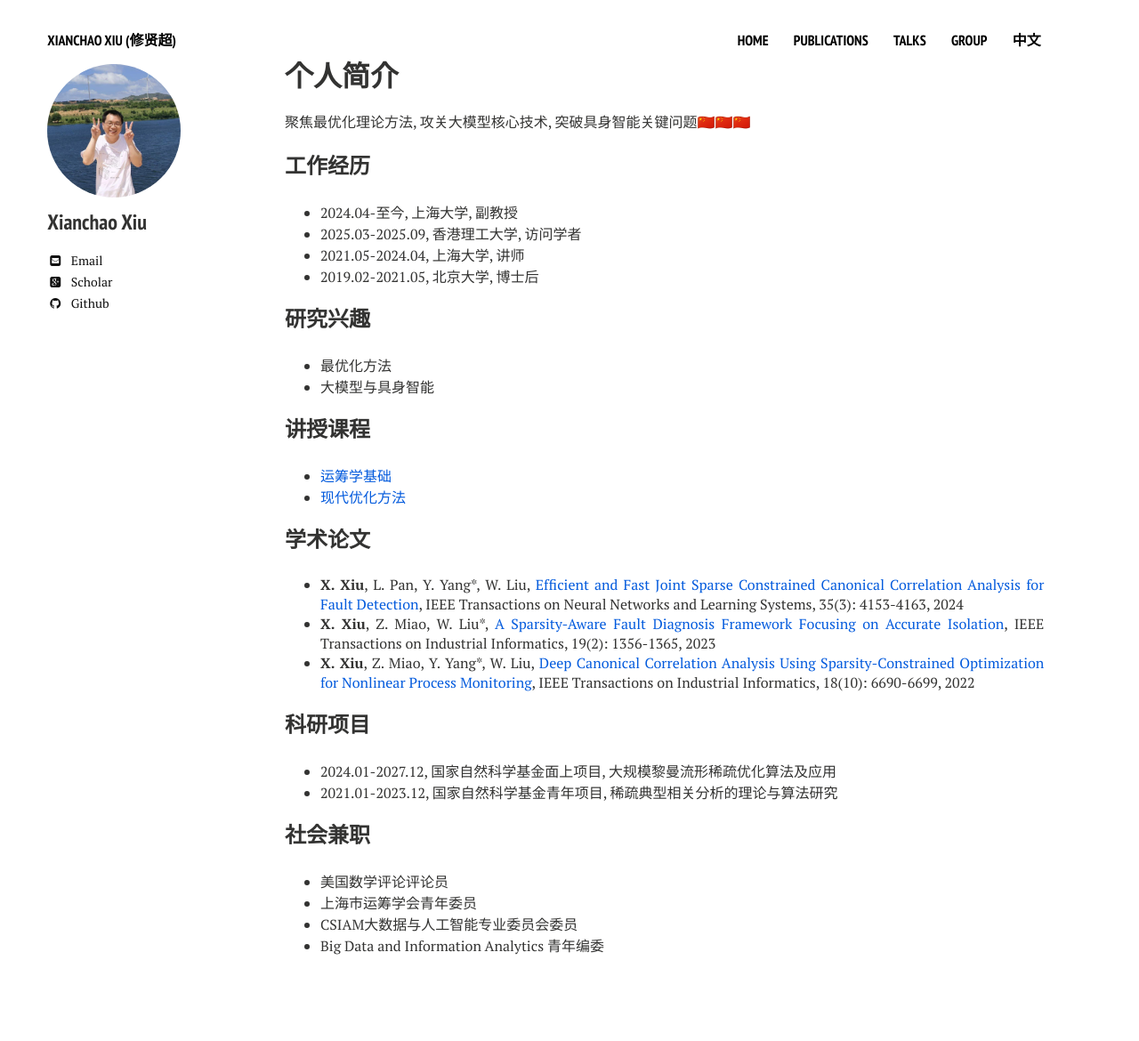
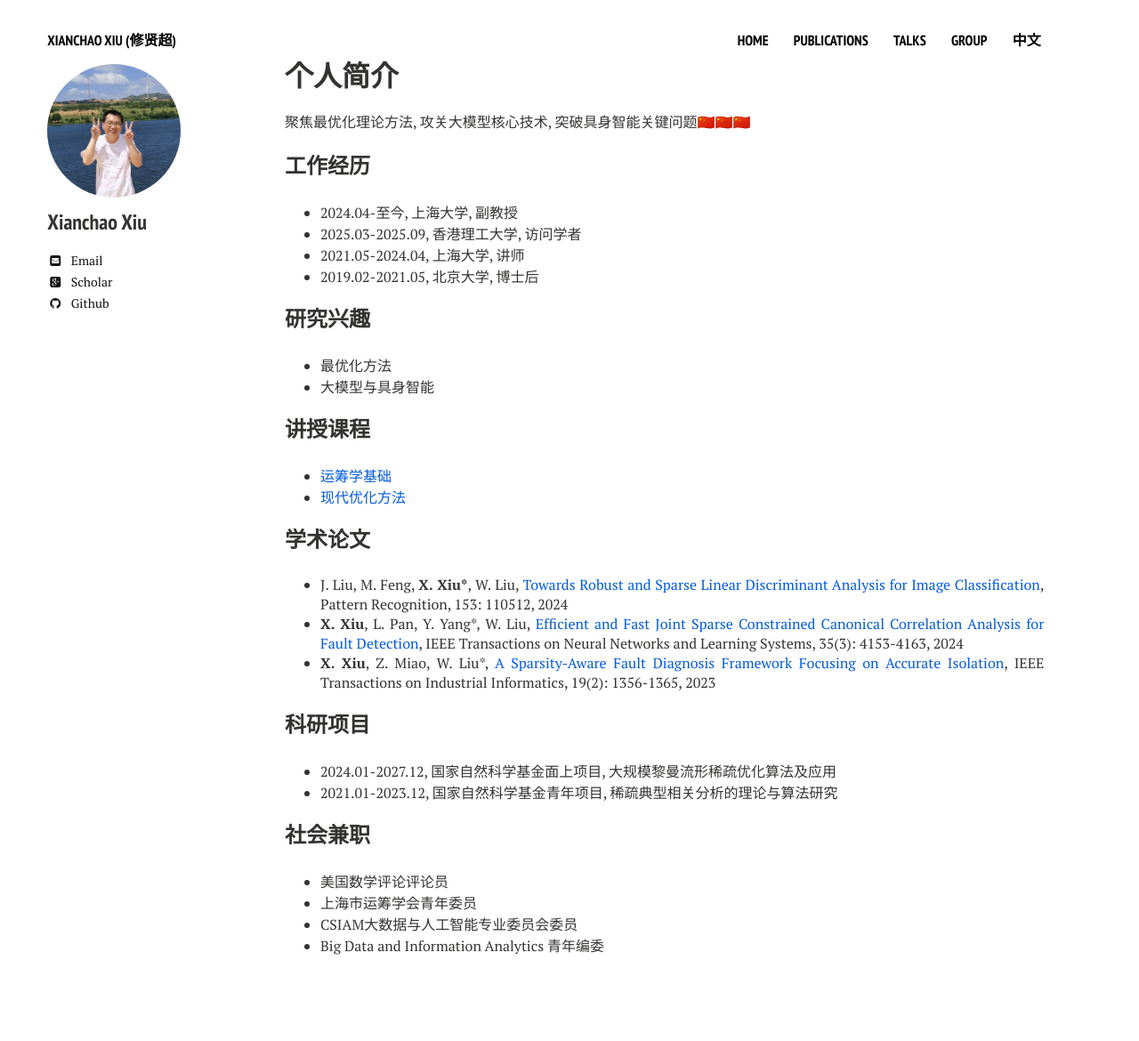
Before and after one commit to xianchaoxiu/xianchaoxiu.github.io, a Jekyll site: the page built from chinese/index.md, in a window 1280 px wide. Shown: the whole page at 89% size. Built offline with Jekyll 4.4.1, drawn with Linux system fonts in a browser that asks for light colours; nearby versions of some CDN libraries.

Commit message:
Update index.md

```diff
--- a/chinese/index.md
+++ b/chinese/index.md
@@ -29,10 +29,9 @@ share: false
 
 
 ### 学术论文
+* J. Liu, M. Feng, <b>X. Xiu*</b>, W. Liu, <a href="https://doi.org/10.1016/j.patcog.2024.110512" class="textlink" target="_blank">Towards Robust and Sparse Linear Discriminant Analysis for Image Classification</a>, Pattern Recognition, 153: 110512, 2024
 * <b>X. Xiu</b>, L. Pan, Y. Yang*, W. Liu, <a href="https://ieeexplore.ieee.org/document/9887978" class="textlink" target="_blank">Efficient and Fast Joint Sparse Constrained Canonical Correlation Analysis for Fault Detection</a>, IEEE Transactions on Neural Networks and Learning Systems, 35(3): 4153-4163, 2024
 * <b>X. Xiu</b>, Z. Miao, W. Liu*, <a href="https://ieeexplore.ieee.org/abstract/document/9788040" class="textlink" target="_blank">A Sparsity-Aware Fault Diagnosis Framework Focusing on Accurate Isolation</a>, IEEE Transactions on Industrial Informatics, 19(2): 1356-1365, 2023
-* <b>X. Xiu</b>, Z. Miao, Y. Yang*, W. Liu, <a href="https://ieeexplore.ieee.org/document/9583864" class="textlink" target="_blank">Deep Canonical Correlation Analysis Using Sparsity-Constrained Optimization for Nonlinear Process Monitoring</a>, IEEE Transactions on Industrial Informatics, 18(10): 6690-6699, 2022
-
 
 
 ### 科研项目
```
